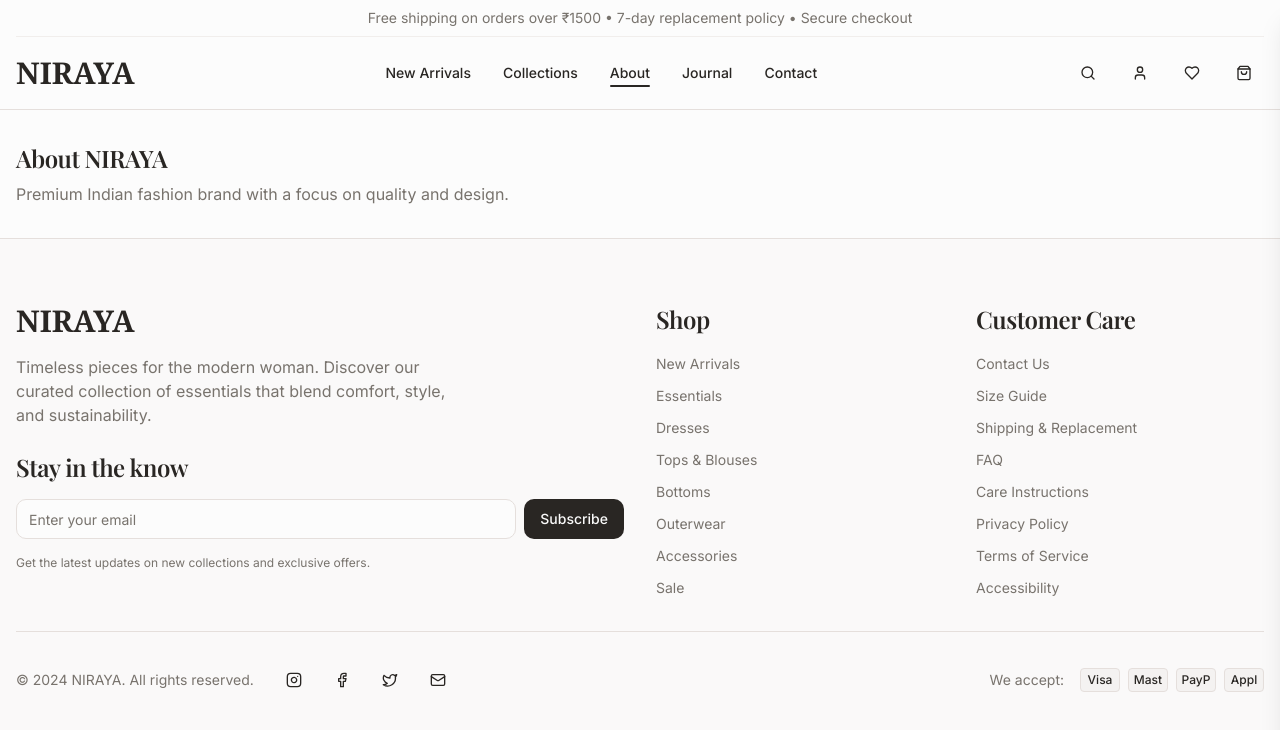
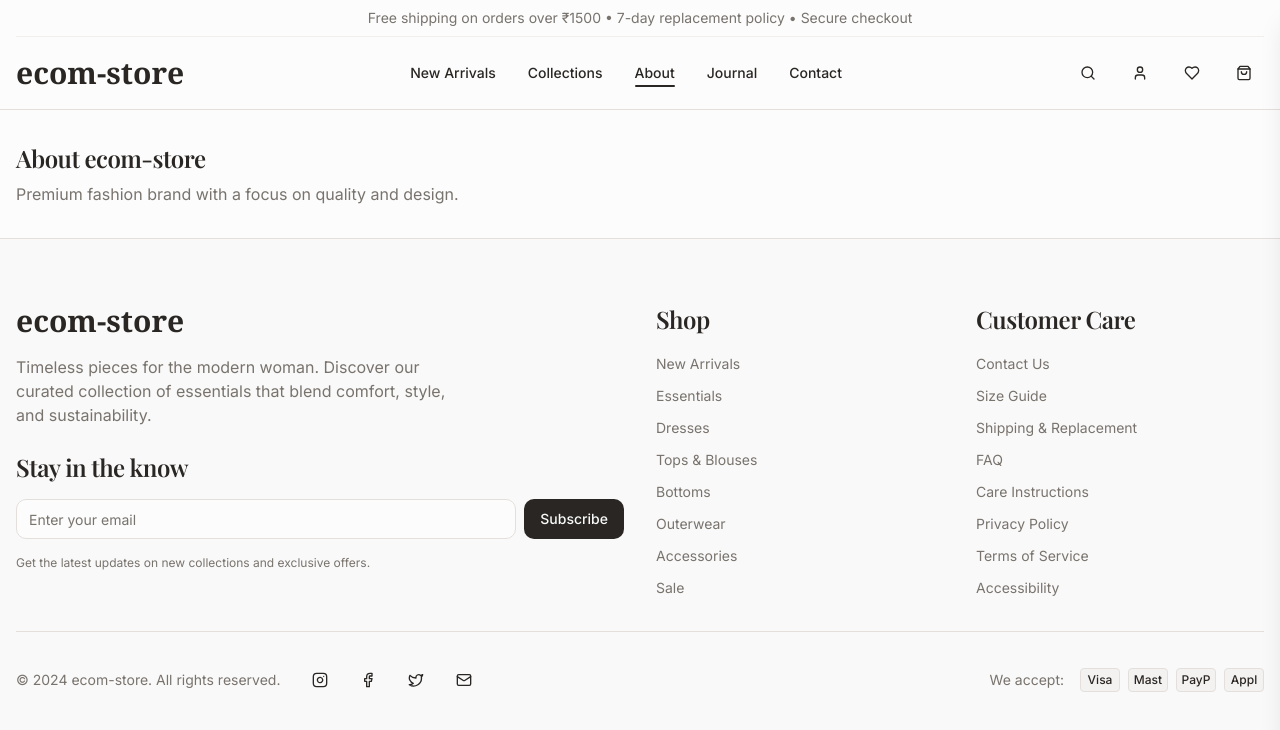
Before and after one commit to jainamshah4203/shahbrothers, a Next.js app in the folder niraya-nextjs/: page /about in a window 1280 px wide. Shown: the top 730 px of the page. Built offline with nearby package versions, Linux system fonts and the light colour scheme; a web font is replaced by a local one.

Commit message:
Initial clean commit without node_modules

```diff
--- a/niraya-nextjs/app/about/page.tsx
+++ b/niraya-nextjs/app/about/page.tsx
@@ -6,8 +6,8 @@ export default function Page() {
     <div className="min-h-screen">
       <Header />
       <main className="container mx-auto px-4 py-8">
-        <h1 className="text-2xl font-semibold">About NIRAYA</h1>
-        <p className="text-muted-foreground mt-2">Premium Indian fashion brand with a focus on quality and design.</p>
+        <h1 className="text-2xl font-semibold">About ecom-store</h1>
+        <p className="text-muted-foreground mt-2">Premium fashion brand with a focus on quality and design.</p>
       </main>
       <Footer />
     </div>
--- a/niraya-nextjs/app/layout.tsx
+++ b/niraya-nextjs/app/layout.tsx
@@ -20,12 +20,12 @@ const playfair = Playfair_Display({
 });
 
 export const metadata: Metadata = {
-  title: "NIRAYA - Premium Fashion Collection",
-  description: "Discover sophisticated fashion with NIRAYA's curated collection of premium clothing and accessories.",
+  title: "ecom-store - Premium Fashion Collection",
+  description: "Discover sophisticated fashion with ecom-store's curated collection of premium clothing and accessories.",
   keywords: ["fashion", "premium", "clothing", "accessories", "style", "elegance"],
-  authors: [{ name: "NIRAYA Fashion" }],
-  creator: "NIRAYA Fashion",
-  publisher: "NIRAYA Fashion",
+  authors: [{ name: "ecom-store" }],
+  creator: "ecom-store",
+  publisher: "ecom-store",
   formatDetection: {
     email: false,
     address: false,
@@ -34,16 +34,16 @@ export const metadata: Metadata = {
   openGraph: {
     type: "website",
     locale: "en_US",
-    url: "https://niraya.fashion",
-    title: "NIRAYA - Premium Fashion Collection",
-    description: "Discover sophisticated fashion with NIRAYA's curated collection of premium clothing and accessories.",
-    siteName: "NIRAYA Fashion",
+    url: "https://ecom-store.example",
+    title: "ecom-store - Premium Fashion Collection",
+    description: "Discover sophisticated fashion with ecom-store's curated collection of premium clothing and accessories.",
+    siteName: "ecom-store",
   },
   twitter: {
     card: "summary_large_image",
-    title: "NIRAYA - Premium Fashion Collection",
-    description: "Discover sophisticated fashion with NIRAYA's curated collection of premium clothing and accessories.",
-    creator: "@niraya_fashion",
+    title: "ecom-store - Premium Fashion Collection",
+    description: "Discover sophisticated fashion with ecom-store's curated collection of premium clothing and accessories.",
+    creator: "@ecom_store",
   },
   robots: {
     index: true,
@@ -57,6 +57,7 @@ export const metadata: Metadata = {
     },
   },
 };
+
 
 // Avoid static optimization during development to prevent refresh-only crashes
 export const dynamic = 'force-dynamic';
--- a/niraya-nextjs/app/new-arrivals/page.tsx
+++ b/niraya-nextjs/app/new-arrivals/page.tsx
@@ -1,10 +1,10 @@
 import { redirect } from "next/navigation";
 
 export const metadata = {
-  title: "New Arrivals | NIRAYA",
+  title: "New Arrivals | ecom-store",
   description: "Just in — premium fashion drops, updated weekly. Shop the latest in INR.",
   openGraph: { title: "New Arrivals", type: "website" },
-  twitter: { card: "summary_large_image", title: "New Arrivals | NIRAYA" },
+  twitter: { card: "summary_large_image", title: "New Arrivals | ecom-store" },
 };
 
 export default function Page() {
--- a/niraya-nextjs/components/home/HeroSection.tsx
+++ b/niraya-nextjs/components/home/HeroSection.tsx
@@ -9,7 +9,7 @@ const HeroSection = () => {
       <div className="absolute inset-0">
         <Image
           src="https://images.unsplash.com/photo-1441986300917-64674bd600d8?auto=format&fit=crop&w=2000&q=80"
-          alt="NIRAYA Fashion Collection"
+          alt="ecom-store Fashion Collection"
           fill
           sizes="100vw"
           priority
--- a/niraya-nextjs/components/home/InstagramFeed.tsx
+++ b/niraya-nextjs/components/home/InstagramFeed.tsx
@@ -58,11 +58,11 @@ const InstagramFeed = () => {
           <div className="flex items-center justify-center mb-4">
             <Instagram className="h-8 w-8 mr-3" />
             <h2 className="text-4xl md:text-5xl font-serif">
-              @niraya.style
+              @ecom.store
             </h2>
           </div>
           <p className="text-lg text-muted-foreground">
-            Follow our journey and get styled with NIRAYA
+            Follow our journey and get styled with ecom-store
           </p>
         </div>
 
@@ -103,7 +103,7 @@ const InstagramFeed = () => {
         <div className="text-center">
           <Button size="lg" className="group">
             <Instagram className="mr-2 h-5 w-5" />
-            Follow @niraya.style
+            Follow @ecom.store
             <ExternalLink className="ml-2 h-4 w-4 transition-transform group-hover:translate-x-1" />
           </Button>
         </div>
--- a/niraya-nextjs/components/layout/Footer.tsx
+++ b/niraya-nextjs/components/layout/Footer.tsx
@@ -12,7 +12,7 @@ const Footer = () => {
           {/* Brand & Newsletter */}
           <div className="lg:col-span-2">
             <Link href="/" className="text-3xl font-serif font-semibold mb-4 block">
-              NIRAYA
+              ecom-store
             </Link>
             <p className="text-muted-foreground mb-6 max-w-md">
               Timeless pieces for the modern woman. Discover our curated collection
@@ -93,7 +93,7 @@ const Footer = () => {
         <div className="flex flex-col md:flex-row justify-between items-center space-y-4 md:space-y-0">
           <div className="flex items-center space-x-6">
             <p className="text-sm text-muted-foreground">
-              © 2024 NIRAYA. All rights reserved.
+              © 2024 ecom-store. All rights reserved.
             </p>
             <div className="flex items-center space-x-4">
               <Button variant="ghost" size="icon" className="h-8 w-8">
--- a/niraya-nextjs/components/layout/Header.tsx
+++ b/niraya-nextjs/components/layout/Header.tsx
@@ -69,7 +69,7 @@ const Header = ({ cartItemsCount = 0 }: HeaderProps) => {
               <SheetContent side="left" className="w-72">
                 <div className="flex flex-col space-y-6 mt-8">
                   <Link href="/" className="text-2xl font-serif font-semibold">
-                    NIRAYA
+                    ecom-store
                   </Link>
                   <nav className="flex flex-col space-y-4">
                     {navigationItems.map((item) => (
@@ -93,7 +93,7 @@ const Header = ({ cartItemsCount = 0 }: HeaderProps) => {
 
           {/* Logo */}
           <Link href="/" className="text-2xl lg:text-3xl font-serif font-semibold">
-            NIRAYA
+            ecom-store
           </Link>
 
           {/* Desktop Navigation */}
```
